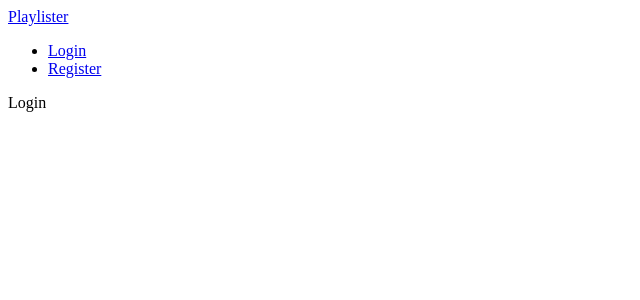
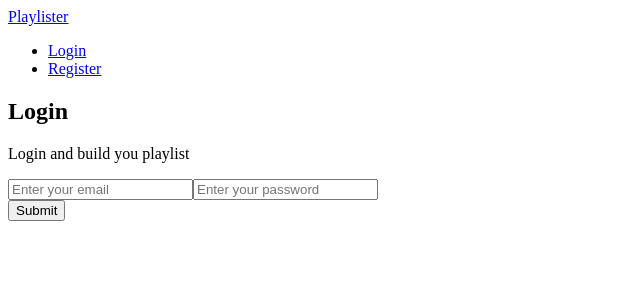
Before and after one commit to ggvhs/Playlist, a React (Create React App) app in the folder frontend/: page /login in a window 1280 px wide. Shown: the top 300 px of the page, without its empty margins (0-640 px from the left). Built offline with nearby package versions, Linux system fonts and the light colour scheme.

Commit message:
additions to readme/ login page added

```diff
--- a/frontend/src/pages/Login.jsx
+++ b/frontend/src/pages/Login.jsx
@@ -1,9 +1,61 @@
-import React from 'react'
+import { useState, useEffect } from "react";
+
+import React from "react";
 
 function Login() {
+  const [formData, setFormData] = useState({
+    email: "",
+    password: ""
+  });
+
+  const {  email, password } = formData;
+
+  const onChange = (e) => {
+    setFormData((prevState) => ({
+      ...prevState,
+      [e.target.name]: e.target.value,
+
+    }))
+  }
+
+  const onSubmit = (e) =>{
+    e.preventDefault()
+  }
+
   return (
-    <div>Login</div>
-  )
+    <>
+      <section>
+        <h1>Login</h1>
+        <p>Login and build you playlist</p>
+      </section>
+
+      <section>
+        <form onSubmit={onSubmit}>
+          <div>
+          <input
+            type="email"
+            id="email"
+            name="email"
+            value={email}
+            placeholder="Enter your email"
+            onChange={onChange}
+          />
+          <input
+            type="password"
+            id="password"
+            name="password"
+            value={password}
+            placeholder="Enter your password"
+            onChange={onChange}
+          />
+          </div>
+          <div>
+            <button type="submit">Submit</button>
+          </div>
+        </form>
+      </section>
+    </>
+  );
 }
 
-export default Login
+export default Login;
--- a/frontend/src/pages/Register.jsx
+++ b/frontend/src/pages/Register.jsx
@@ -12,7 +12,17 @@
 
   const { name, email, password, password2 } = formData;
 
-  const onChange = () => {}
+  const onChange = (e) => {
+    setFormData((prevState) => ({
+      ...prevState,
+      [e.target.name]: e.target.value,
+
+    }))
+  }
+
+  const onSubmit = (e) =>{
+    e.preventDefault()
+  }
 
   return (
     <>
@@ -22,7 +32,8 @@
       </section>
 
       <section>
-        <form>
+        <form onSubmit={onSubmit}>
+          <div>
           <input
             type="text"
             id="name"
@@ -36,7 +47,7 @@
             id="email"
             name="email"
             value={email}
-            placeholder="Enter your password"
+            placeholder="Enter your email"
             onChange={onChange}
           />
           <input
@@ -44,17 +55,21 @@
             id="password"
             name="password"
             value={password}
-            placeholder="Enter your name"
+            placeholder="Enter your password"
             onChange={onChange}
           />
           <input
-            type="text"
-            id="name"
-            name="name"
-            value={name}
-            placeholder="Enter your name"
+            type="password"
+            id="password2"
+            name="password2"
+            value={password2}
+            placeholder="Confirm password"
             onChange={onChange}
           />
+          </div>
+          <div>
+            <button type="submit">Submit</button>
+          </div>
         </form>
       </section>
     </>
```
Also changed, not shown: 1 other file (tests, documents, lock files or other folders).
